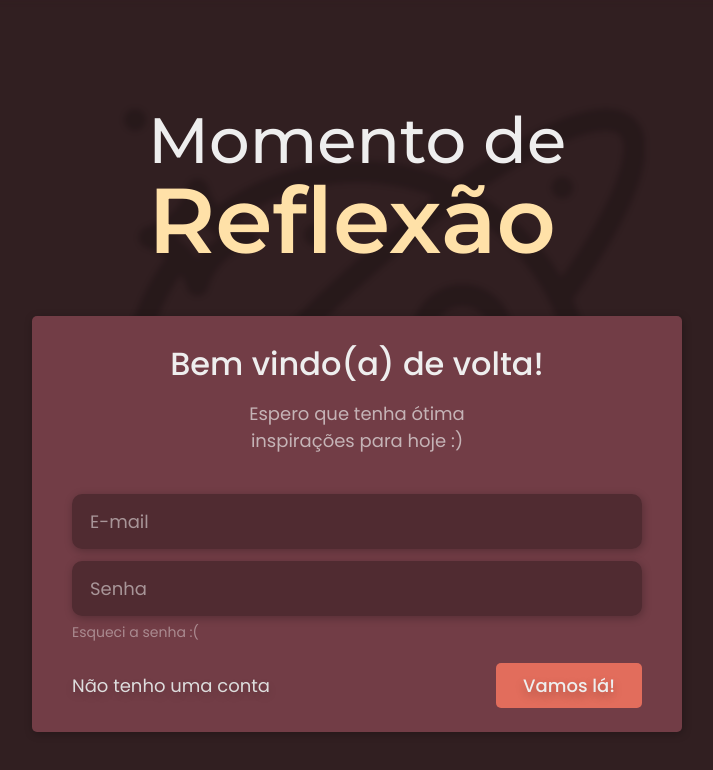
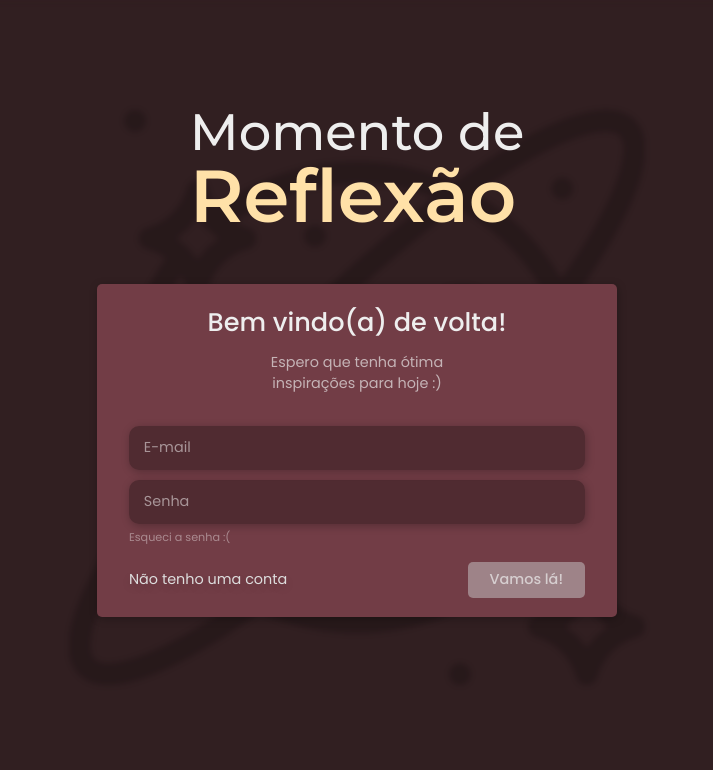
Before and after one commit to Felipstein/reflexion-moment, a React (Create React App) app in the folder frontend/: page /login in a window 1280 px wide. Shown: the top 770 px of the page, without its empty margins (283-996 px from the left). Built offline with nearby package versions, Linux system fonts and the light colour scheme.

Commit message:
login feat

```diff
--- a/frontend/src/assets/themes/global.js
+++ b/frontend/src/assets/themes/global.js
@@ -41,4 +41,16 @@ export default createGlobalStyle`
     align-items: center;
   }
 
+  @media (max-height: 950px) {
+    html {
+      font-size: 50%;
+    }
+  }
+
+  @media (max-width: 1024px) {
+    html {
+      font-size: 50%;
+    }
+  }
+
 `;
--- a/frontend/src/components/Button/index.jsx
+++ b/frontend/src/components/Button/index.jsx
@@ -10,6 +10,8 @@ export default function Button({
 }) {
   const theme = useTheme();
 
+  const loadingString = loading ? 'true' : '';
+
   return (
     <ButtonStyled
       whileHover={!disabled && !loading && { scale: 1.05 }}
@@ -21,7 +23,7 @@ export default function Button({
       }}
       variant={variant}
       disabled={disabled || loading}
-      loading={loading}
+      loading={loadingString}
       {...rest}
     >
       <div className="children">
--- a/frontend/src/components/Input/styles.js
+++ b/frontend/src/components/Input/styles.js
@@ -10,7 +10,7 @@ export const Wrapper = styled.div`
     color: ${({ theme }) => theme.colors.text};
     box-shadow: ${({ theme }) => theme.effects.boxShadow};
     background-color: rgba(0, 0, 0, 0.3);
-    padding: 12px 16px;
+    padding: 1.2rem 1.6rem;
     transition-property: border-color, color;
     transition: 0.15s ease-in-out;
 
--- a/frontend/src/components/Overlay/index.jsx
+++ b/frontend/src/components/Overlay/index.jsx
@@ -6,8 +6,6 @@ import * as S from './styles';
 export default function Overlay({
   location, rgba, blur, zIndex,
 }) {
-  console.log(location, rgba, blur, zIndex);
-
   return (
     <S.Overlay
       location={location}
--- /dev/null
+++ b/frontend/src/hooks/useInputErrors.js
@@ -0,0 +1,31 @@
+import { useState } from 'react';
+
+export default function useInputErrors() {
+  const [errors, setErrors] = useState([]);
+
+  function setError({ field, message }) {
+    const alreadyExists = errors.find((error) => error.field === field);
+
+    if (alreadyExists) {
+      removeError(field);
+    }
+
+    setErrors((prevState) => [
+      ...prevState,
+      { field, message },
+    ]);
+  }
+
+  function removeError(field) {
+    setErrors((prevState) => (
+      prevState.filter((error) => error.field !== field)));
+  }
+
+  function getMessageError(field) {
+    return errors.find((error) => error.field === field)?.message;
+  }
+
+  return {
+    errors, setError, removeError, getMessageError,
+  };
+}
--- a/frontend/src/pages/Login/index.jsx
+++ b/frontend/src/pages/Login/index.jsx
@@ -1,16 +1,101 @@
-import React from 'react';
+import React, { useState } from 'react';
 import { Link } from 'react-router-dom';
+import { motion } from 'framer-motion';
 
 import Overlay from '../../components/Overlay';
 import Background from '../../components/Background';
 import Logo from '../../components/Logo';
-import { Container, Wrapper } from './styles';
 import Button from '../../components/Button';
 import Input from '../../components/Input';
 
+import useInputErrors from '../../hooks/useInputErrors';
+import isEmailValid from '../../utils/isEmailValid';
+import delay from '../../utils/delay';
+
+import { Container, Wrapper } from './styles';
+
+const childVariants = {
+  init: {
+    scale: 1.1,
+    opacity: 0,
+  },
+  enter: {
+    scale: 1,
+    opacity: 1,
+    transition: {
+      delay: 0.3,
+      duration: 0.4,
+    },
+  },
+};
+
 export default function Login() {
-  function handleSubmit(event) {
+  const [isLoading, setIsLoading] = useState(false);
+  const [email, setEmail] = useState('');
+  const [password, setPassword] = useState('');
+  const {
+    errors, setError, removeError, getMessageError,
+  } = useInputErrors();
+
+  const isFormValid = errors.length === 0 && email && password;
+
+  function handleEmailChange(event) {
+    const { value } = event.target;
+
+    if (!value) {
+      setError({
+        field: 'email',
+        message: 'E-mail é obrigatório',
+      });
+    } else if (!isEmailValid(value)) {
+      setError({
+        field: 'email',
+        message: 'E-mail inválido',
+      });
+    } else {
+      removeError('email');
+    }
+
+    setEmail(value);
+  }
+
+  function handlePasswordChange(event) {
+    const { value } = event.target;
+
+    if (!value) {
+      setError({
+        field: 'password',
+        message: 'Senha é obrigatória',
+      });
+    } else {
+      removeError('password');
+    }
+
+    setPassword(value);
+  }
+
+  function handleLostPassword() {
+    if (!email) {
+      setError({
+        field: 'email',
+        message: 'Informe o e-mail que deseja recuperar a senha',
+      });
+    } else if (!isEmailValid(email)) {
+      setError({
+        field: 'email',
+        message: 'Informe um e-mail válido',
+      });
+    } else {
+      removeError('email');
+    }
+  }
+
+  async function handleSubmit(event) {
     event.preventDefault();
+
+    setIsLoading(true);
+    await delay(2000);
+    setIsLoading(false);
   }
 
   return (
@@ -18,41 +103,104 @@ export default function Login() {
       <Overlay zIndex={0} />
       <Background size="45vw" />
       <Wrapper>
+        <motion.div
+          initial={{ y: -20, opacity: 0, scale: 1.1 }}
+          animate={{
+            y: 0,
+            opacity: 1,
+            scale: 1,
+            transition: {
+              duration: 0.3,
+            },
+          }}
+        >
           <Logo isBig />
-        <Container className="app__box-shadow">
-          <h1>Bem vindo(a) de volta!</h1>
-          <p>
+        </motion.div>
+        <Container
+          as={motion.div}
+          initial={{ y: 40, opacity: 0 }}
+          animate={{
+            y: 0,
+            opacity: 1,
+            transition: {
+              duration: 0.5,
+            },
+          }}
+          className="app__box-shadow"
+        >
+          <motion.div
+            initial="init"
+            animate="enter"
+            className="wrapped-content"
+          >
+            <motion.h1
+              variants={childVariants}
+            >
+              Bem vindo(a) de volta!
+            </motion.h1>
+            <motion.p
+              variants={childVariants}
+            >
               Espero que tenha ótima inspirações para hoje :)
-          </p>
-          <form className="form-login" onSubmit={handleSubmit} noValidate>
+            </motion.p>
+            <motion.form
+              variants={childVariants}
+              className="form-login"
+              onSubmit={handleSubmit}
+              noValidate
+            >
               <div className="form-inputs">
                 <Input
+                  as={motion.div}
+                  variants={childVariants}
                   className="form-input"
                   type="email"
                   placeholder="E-mail"
+                  value={email}
+                  onChange={handleEmailChange}
+                  error={getMessageError('email')}
                 />
                 <Input
+                  as={motion.div}
+                  variants={childVariants}
                   className="form-input"
                   type="password"
                   placeholder="Senha"
+                  value={password}
+                  onChange={handlePasswordChange}
+                  error={getMessageError('password')}
                 />
               </div>
               <div className="form-actions">
-              <a href="/" className="form-lost-password">
+                <motion.button
+                  variants={childVariants}
+                  className="form-lost-password"
+                  onClick={handleLostPassword}
+                >
                   Esqueci a senha :(
-              </a>
+                </motion.button>
                 <div className="form-main-actions">
-                <Link to="/register" className="form-no-account">
+                  <Link
+                    as={motion.a}
+                    variants={childVariants}
+                    to="/register"
+                    className="form-no-account"
+                  >
                     <span className="app__text-shadow">Não tenho uma conta</span>
                   </Link>
                   <Button
+                    as={motion.button}
+                    variants={childVariants}
                     type="submit"
+                    disabled={!isFormValid}
+                    loading={isLoading}
                   >
                     Vamos lá!
                   </Button>
                 </div>
               </div>
-          </form>
+            </motion.form>
+          </motion.div>
         </Container>
       </Wrapper>
     </>
--- a/frontend/src/pages/Login/styles.js
+++ b/frontend/src/pages/Login/styles.js
@@ -1,4 +1,5 @@
 import styled from 'styled-components';
+import { motion } from 'framer-motion';
 
 export const Wrapper = styled.div`
   position: relative;
@@ -9,20 +10,27 @@ export const Wrapper = styled.div`
   display: flex;
   flex-direction: column;
   align-items: center;
+
+  @media screen and (max-height: 740px) {
+    margin-top: 8vh;
+  }
 `;
 
-export const Container = styled.div`
+export const Container = styled(motion.div)`
+  margin-top: 7vh;
   padding: 2.4rem 4rem;
-  margin-top: 7vh;
 
-  width: 650px;
+  width: 65rem;
 
+  background-color: ${({ theme }) => theme.colors.backgrounds.card};
+  border-radius: 5px;
+
+  .wrapped-content {
     display: flex;
     flex-direction: column;
     align-items: center;
 
-  background-color: ${({ theme }) => theme.colors.backgrounds.card};
-  border-radius: 5px;
+    width: 100%;
 
     h1 {
       font-weight: 500;
@@ -67,6 +75,10 @@ export const Container = styled.div`
         }
 
         .form-lost-password {
+          outline: 0;
+          border: none;
+          background-color: transparent;
+          cursor: pointer;
           font-size: 1.4rem;
           color: rgba(255, 255, 255, 0.4);
           transition: color 70ms ease-in;
@@ -100,4 +112,5 @@ export const Container = styled.div`
         }
       }
     }
+  }
 `;
--- /dev/null
+++ b/frontend/src/utils/delay.js
@@ -0,0 +1,7 @@
+export default async function delay(ms = 1000) {
+  return new Promise((resolve) => {
+    setTimeout(() => {
+      resolve();
+    }, ms);
+  });
+}
--- /dev/null
+++ b/frontend/src/utils/isEmailValid.js
@@ -0,0 +1,4 @@
+export default function isEmailValid(email) {
+  const regex = /^(([^<>()[\]\\.,;:\s@"]+(\.[^<>()[\]\\.,;:\s@"]+)*)|(".+"))@((\[[0-9]{1,3}\.[0-9]{1,3}\.[0-9]{1,3}\.[0-9]{1,3}\])|(([a-zA-Z\-0-9]+\.)+[a-zA-Z]{2,}))$/;
+  return regex.test(email);
+}
```
Also changed, not shown: frontend/.eslintrc.json. Lines whose indentation alone changed are shown as unchanged.
